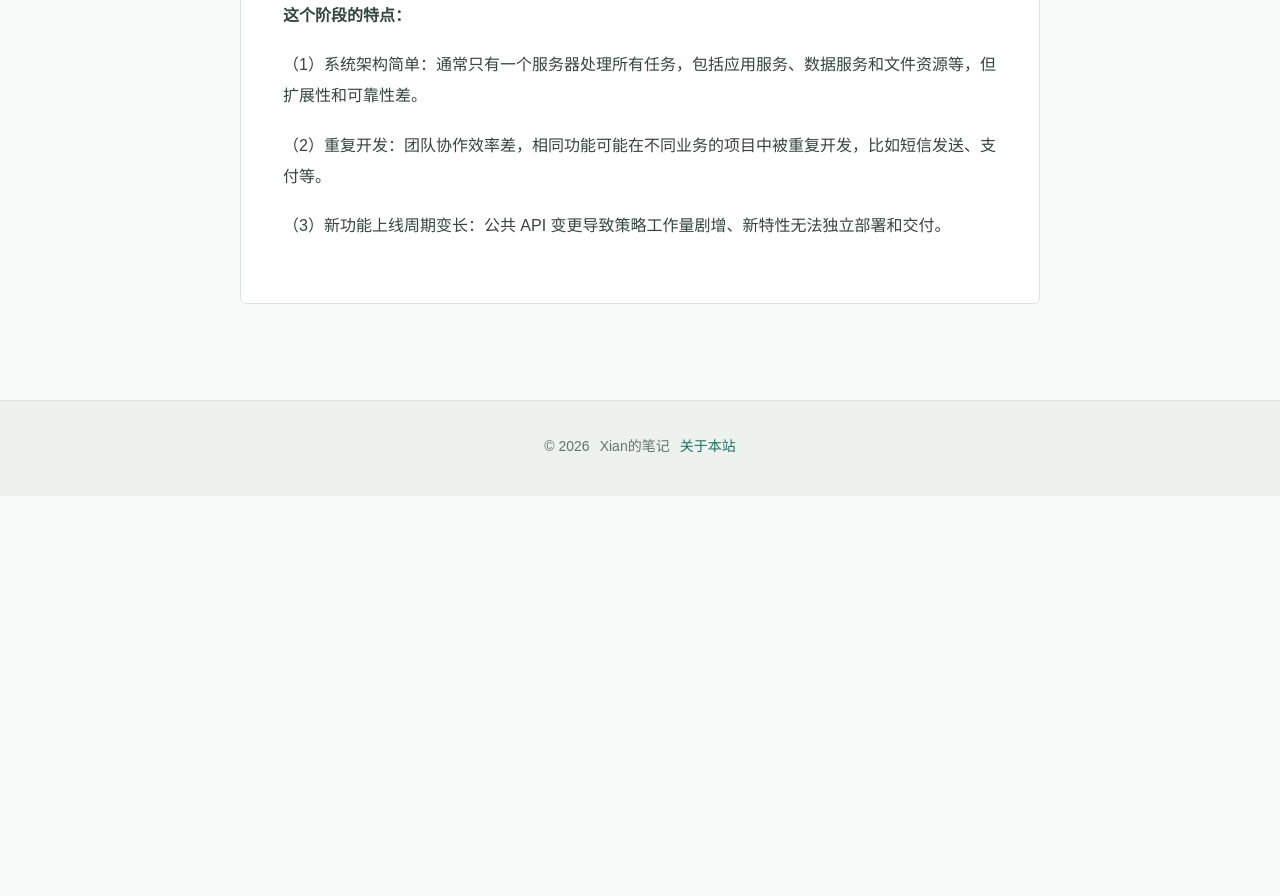
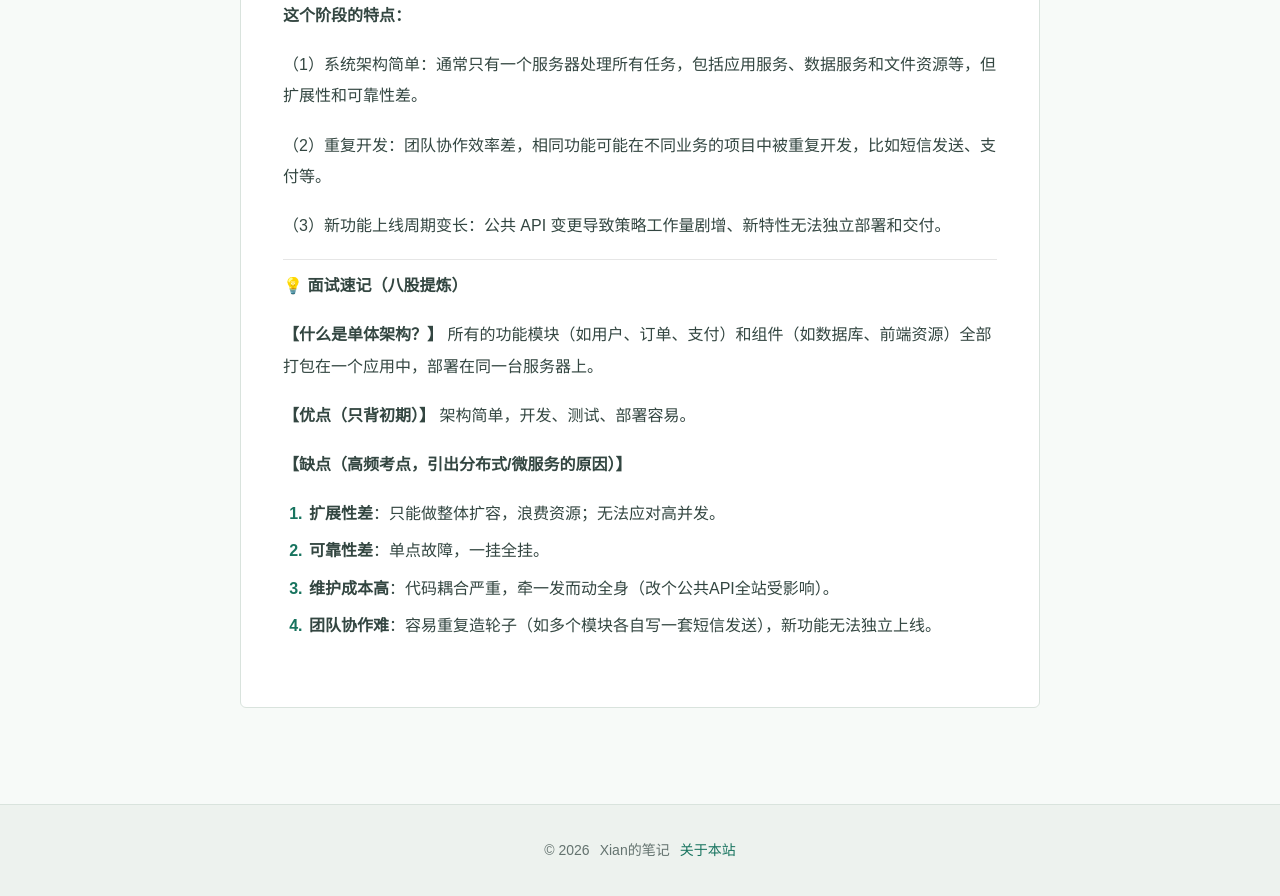
Before and after one commit to XiaoHeiXian/xiaoheixian.github.io, a Jekyll site: the page built from posts/2026-09-23-monolithic-architecture.md, in a window 1280 px wide and 900 px high, scrolled down 578 px. Shown: the top 896 px of the window. Built offline with Jekyll 4.4.1, drawn with Linux system fonts in a browser that asks for light colours; before the commit the page ends 1074 px from its top, so only the background shows below that.

Commit message:
docs: update 单体架构

```diff
--- a/posts/2026-09-23-monolithic-architecture.md
+++ b/posts/2026-09-23-monolithic-architecture.md
@@ -1,7 +1,7 @@
 ---
 layout: article
 title: "单体架构"
-description: "单体架构凭借“单服务器、部署易”的优势快速落地。然而，随着业务演进，它逐渐成为团队的噩梦：无法应对高负载、代码重复开发、牵一发而动全身的公共 API 变更导致交付效率急剧下降。"
+description: "初期：单服务器处理所有任务(应用/数据/文件)，部署简单。三大痛点：1.扩展/可靠性差(单点故障，无法抗高并发)；2.团队协作差，重复开发(如短信/支付模块)；3.代码耦合，公共API变更致上线周期长(无法独立部署交付)"
 date: 2026-09-23
 category: "软件架构"
 tags:
@@ -24,3 +24,19 @@
 （2）重复开发：团队协作效率差，相同功能可能在不同业务的项目中被重复开发，比如短信发送、支付等。
 
 （3）新功能上线周期变长：公共 API 变更导致策略工作量剧增、新特性无法独立部署和交付。
+
+---
+
+💡 **面试速记（八股提炼）**
+
+**【什么是单体架构？】**
+所有的功能模块（如用户、订单、支付）和组件（如数据库、前端资源）全部打包在一个应用中，部署在同一台服务器上。
+
+**【优点（只背初期）】**
+架构简单，开发、测试、部署容易。
+
+**【缺点（高频考点，引出分布式/微服务的原因）】**
+1. **扩展性差**：只能做整体扩容，浪费资源；无法应对高并发。
+2. **可靠性差**：单点故障，一挂全挂。
+3. **维护成本高**：代码耦合严重，牵一发而动全身（改个公共API全站受影响）。
+4. **团队协作难**：容易重复造轮子（如多个模块各自写一套短信发送），新功能无法独立上线。
--- a/static/js/article-index.js
+++ b/static/js/article-index.js
@@ -30,7 +30,7 @@
     "tags": [
       "单体"
     ],
-    "summary": "单体架构凭借“单服务器、部署易”的优势快速落地。然而，随着业务演进，它逐渐成为团队的噩梦：无法应对高负载、代码重复开发、牵一发而动全身的公共 API 变更导致交付效率急剧下降。"
+    "summary": "初期：单服务器处理所有任务(应用/数据/文件)，部署简单。三大痛点：1.扩展/可靠性差(单点故障，无法抗高并发)；2.团队协作差，重复开发(如短信/支付模块)；3.代码耦合，公共API变更致上线周期长(无法独立部署交付)"
   },
   {
     "id": "2026-09-03-springboot-autoconfig",
```
